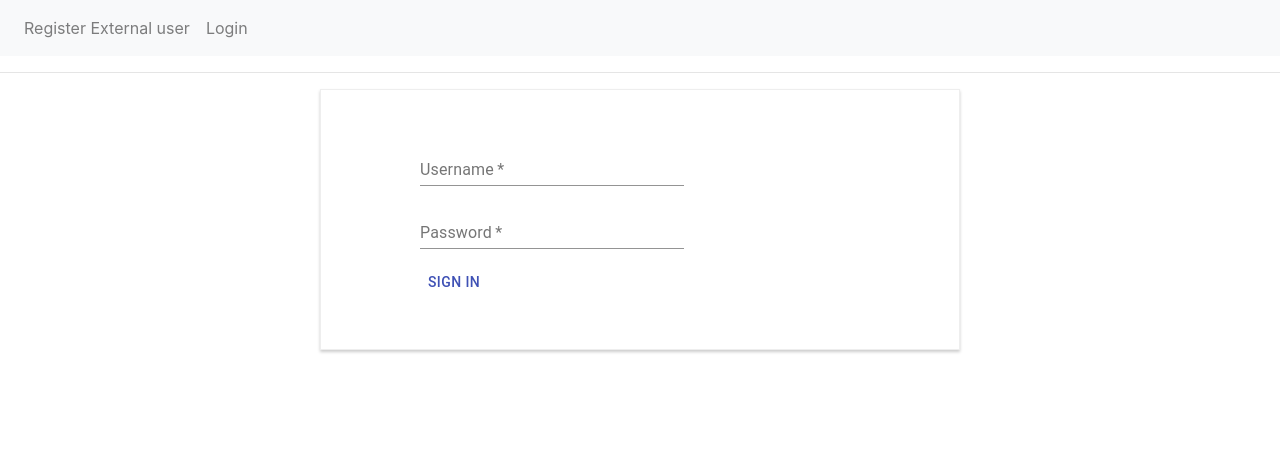
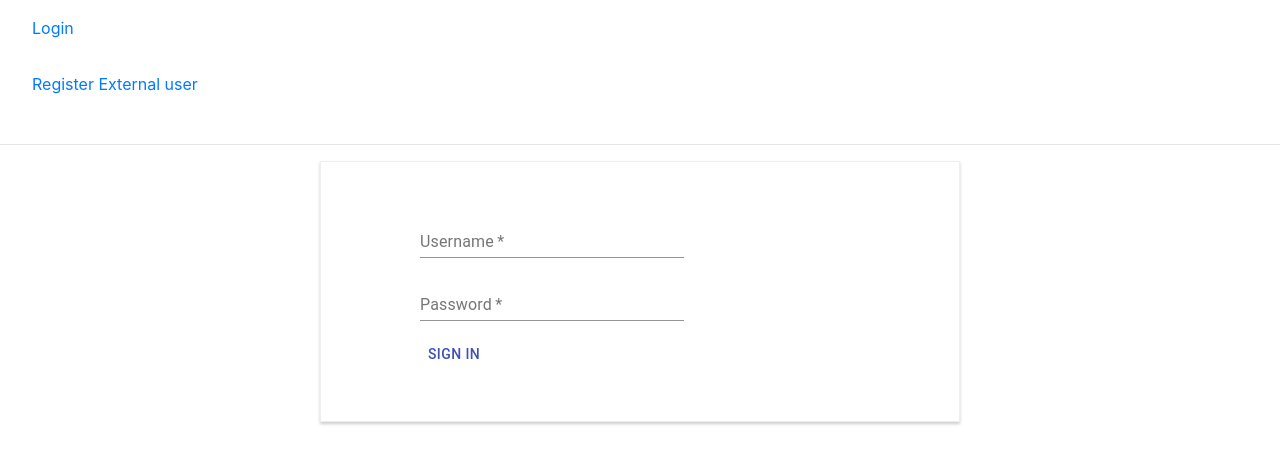
Before and after one commit to mmahmutovic/linqpal-assignment, a React app in the folder react-app/: page /login in a window 1280 px wide. Shown: the top 464 px of the page. Built offline with nearby package versions, Linux system fonts and the light colour scheme; what usa-states would draw is missing.

Commit message:
Added alert for errors and success

```diff
--- a/react-app/package.json
+++ b/react-app/package.json
@@ -4,6 +4,7 @@
   "private": true,
   "dependencies": {
     "@material-ui/core": "^4.11.0",
+    "@material-ui/lab": "^4.0.0-alpha.56",
     "autoprefixer": "7.1.2",
     "axios": "^0.20.0",
     "babel-core": "6.25.0",
--- a/react-app/src/components/Login/Login.js
+++ b/react-app/src/components/Login/Login.js
@@ -1,10 +1,13 @@
-import React, { useEffect} from 'react';
+import React, { useEffect, useState} from 'react';
 import { FormControl, Button } from '@material-ui/core';
 import { Form, Field } from 'react-final-form';
 import { makeStyles } from '@material-ui/core/styles';
 import { login } from './../../services/user.service';
 import { InputField } from './../InputField/InputField';
 import { getCurrentUser} from './../../services/user.service';
+import Alert from '@material-ui/lab/Alert';
+
+
 const useStyles = makeStyles((theme) => ({
     root: {
       '& .MuiTextField-root': {
@@ -36,15 +39,17 @@ const useStyles = makeStyles((theme) => ({
 
 export default function Login (props){
     const classes = useStyles();
+    const [error, setError] = useState(undefined);
 
 
     const onSubmit =  async (values) =>{
         try {
           await login(values);
+          setError(undefined);
           props.history.push("/admin");
           window.location.reload();
         } catch(err) {
-          console.log(err);
+          setError(err);
         }
     }
 
@@ -63,6 +68,9 @@ export default function Login (props){
                   <Field name="username" component={InputField} className={classes.textField} required label="Username" />
                   <Field name="password" required label="Password"  type="password" component={InputField} className={classes.textField} />
                   <Button className={classes.button} color="primary" onClick={handleSubmit}>Sign in</Button>
+                  {error &&
+                    <Alert severity="error">{error.message}!</Alert>
+                  }
               </FormControl>
               )}
               </Form>
--- a/react-app/src/components/PersonList/PersonList.js
+++ b/react-app/src/components/PersonList/PersonList.js
@@ -7,9 +7,10 @@ import TableContainer from '@material-ui/core/TableContainer';
 import TableHead from '@material-ui/core/TableHead';
 import TableRow from '@material-ui/core/TableRow';
 import Paper from '@material-ui/core/Paper';
+import Alert from '@material-ui/lab/Alert';
 import { getAllExternalUsers, getCurrentUser } from './../../services/user.service';
 const useStyles = makeStyles({
-    table: {
+    container: {
       minWidth: 650,
       maxWidth: '80%',
       margin: '16px auto',
@@ -19,21 +20,28 @@ const useStyles = makeStyles({
       display: "flex",
       justifyContent: "center",
       alignItems: "center",
-    },
+    }
   });
 
 
 export default function PersonList(props) {
     const classes = useStyles();
     const [users, setUsers] = useState([]);
+    const [error, setError] = useState(undefined);
     const [isLoading, setLoading] = useState(true);
     useEffect(() => {
         async function getUsers(){
           const user = getCurrentUser();
           if (user) {
+            try {
             const result = await getAllExternalUsers();
             setUsers(result.data);
+            setError(undefined);
             setLoading(false);
+            } catch(error) {
+              setError(error);
+              setLoading(true);
+            }
           } else {
             props.history.push('/login');
             window.location.reload();
@@ -42,9 +50,10 @@ export default function PersonList(props) {
         getUsers()
     }, []);
     return (
-      <TableContainer className={classes.table} component={Paper}>
-        {isLoading}
-        {
+      <div>
+      {!isLoading &&
+        <TableContainer className={classes.container} component={Paper}>
+
             <Table size="small" aria-label="a dense table">
                 <TableHead>
                     <TableRow>
@@ -74,7 +83,13 @@ export default function PersonList(props) {
                     ))}
                 </TableBody>
             </Table>
-        }
-      </TableContainer>
+         </TableContainer>
+      }
+      {error &&
+        <div className={classes.container}>
+        <Alert severity="error">{error.message}!</Alert>
+      </div>
+      }
+      </div>
     );
 }
--- a/react-app/src/components/PersonRegistration/PersonRegistration.js
+++ b/react-app/src/components/PersonRegistration/PersonRegistration.js
@@ -6,6 +6,7 @@ import { makeStyles } from '@material-ui/core/styles';
 import {addUser} from '../../services/user.service';
 import CitySelector from '../CitySelector/CitySelector';
 import {InputField} from '../InputField/InputField';
+import Alert from '@material-ui/lab/Alert';
 
 const useStyles = makeStyles((theme) => ({
   root: {
@@ -76,9 +77,7 @@ export default function PersonRegistration() {
           </div>
         }
         {submitted &&
-          <div className={classes.root}>
-            <p> Thanks for submitting the form!</p>
-          </div>
+          <Alert severity="success">Thank you for submitting the form!</Alert>
         }
         </div>
     )
--- a/react-app/src/containers/App.js
+++ b/react-app/src/containers/App.js
@@ -5,6 +5,7 @@ import { BrowserRouter as Router, Switch, Route, Link } from 'react-router-dom';
 import PersonRegistration from '../components/PersonRegistration/PersonRegistration';
 import Login from '../components/Login/Login';
 import PersonList from '../components/PersonList/PersonList';
+import ListItem from '@material-ui/core/ListItem';
 import 'bootstrap/dist/css/bootstrap.min.css';
 import { getCurrentUser, logout } from '../services/user.service';
 export default function App() {
@@ -22,13 +23,11 @@ export default function App() {
     return(
       <Router>
         <div>
-          <nav className="navbar navbar-expand-lg navbar-light bg-light">
-          <ul className="navbar-nav mr-auto">
-            <li><Link to={'/'} className="nav-link"> Register External user</Link></li>
-            {currentUser ? (<li><Link to={'/login'} onClick={logOut} className="nav-link">Logout</Link></li>): (<li><Link to={'/login'} className="nav-link">Login</Link></li>)}
-            {currentUser && (<li><Link to={'/admin'} className="nav-link">External users</Link></li>)}
-          </ul>
-          </nav>
+            <ListItem button>
+              {currentUser ? (<Link to={'/login'} onClick={logOut} className="nav-link">Logout</Link>): (<Link to={'/login'} className="nav-link">Login</Link>)}
+            </ListItem>
+            <ListItem button><Link to={'/'} className="nav-link"> Register External user</Link></ListItem>
+            <ListItem button> {currentUser && (<Link to={'/admin'} className="nav-link">External users</Link>)}</ListItem>
           <hr />
           <Switch>
               <Route exact path='/' component={PersonRegistration} />
```
Also changed, not shown: 1 other file (tests, documents, lock files or other folders).
